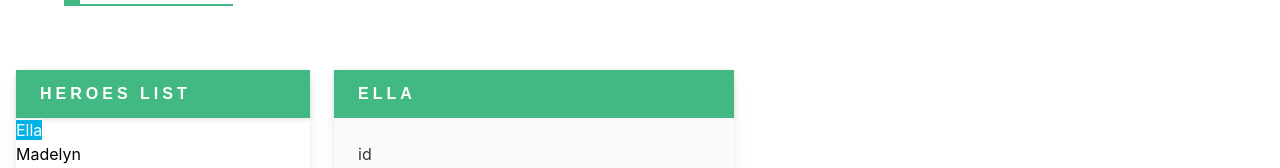
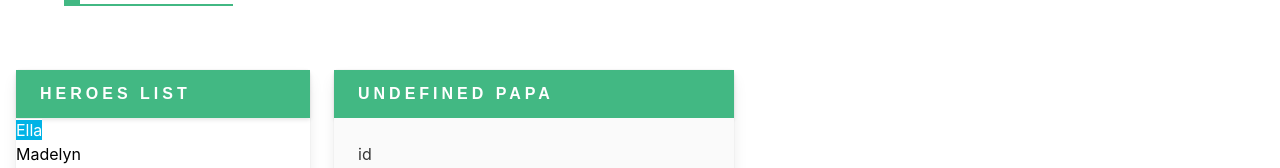
Before and after one commit to Rumam786/ch-no-5, a Vue app: page / in a window 1280 px wide. Both pictures are taken after a click on the link "Ella". Shown: the part 148-316 px from the top of the page. Built offline with nearby package versions, Linux system fonts and the light colour scheme.

Commit message:
creating computed properties

```diff
--- a/src/components/heroes.vue
+++ b/src/components/heroes.vue
@@ -23,7 +23,7 @@
         <div class="column is-4" v-if="selectedHero">
             <div class="card">
                 <header class="card-header">
-                    <p class="card-header-title">{{ selectedHero.firstName }}</p>
+                    <p class="card-header-title">{{ fullName }}</p>
                 </header>
                 <div class="card-content">
                     <div class="content">
@@ -98,6 +98,11 @@ export default {
             message: '',
         };
     },
+    computed: {
+        fullName() {
+            return `${this.selectHero.firstName} ${this.selectedHero.lastName}`;
+        },
+    },
     methods: {
         handleTheCapes(newValue) {
             const value = parseInt(newValue, 10);
```
